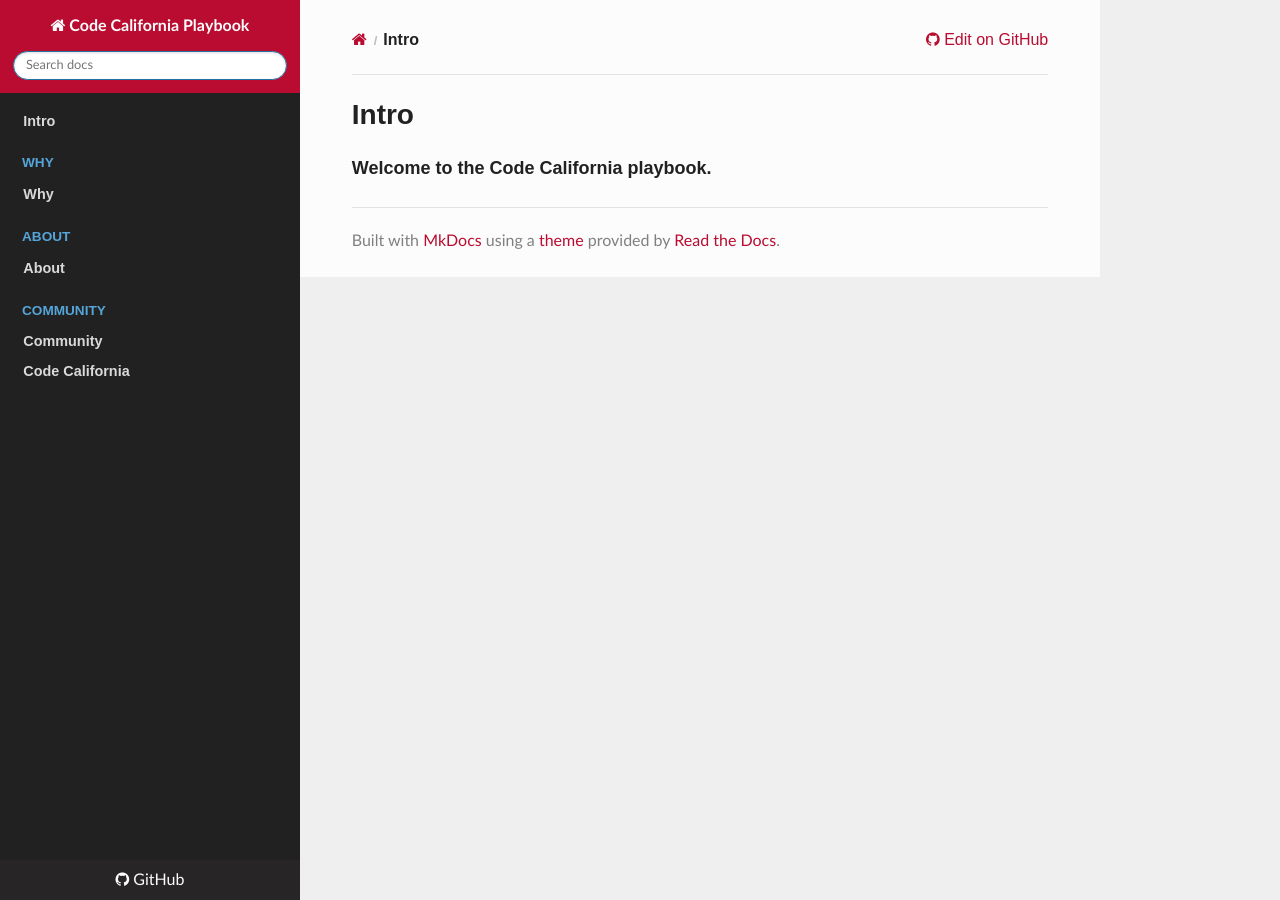
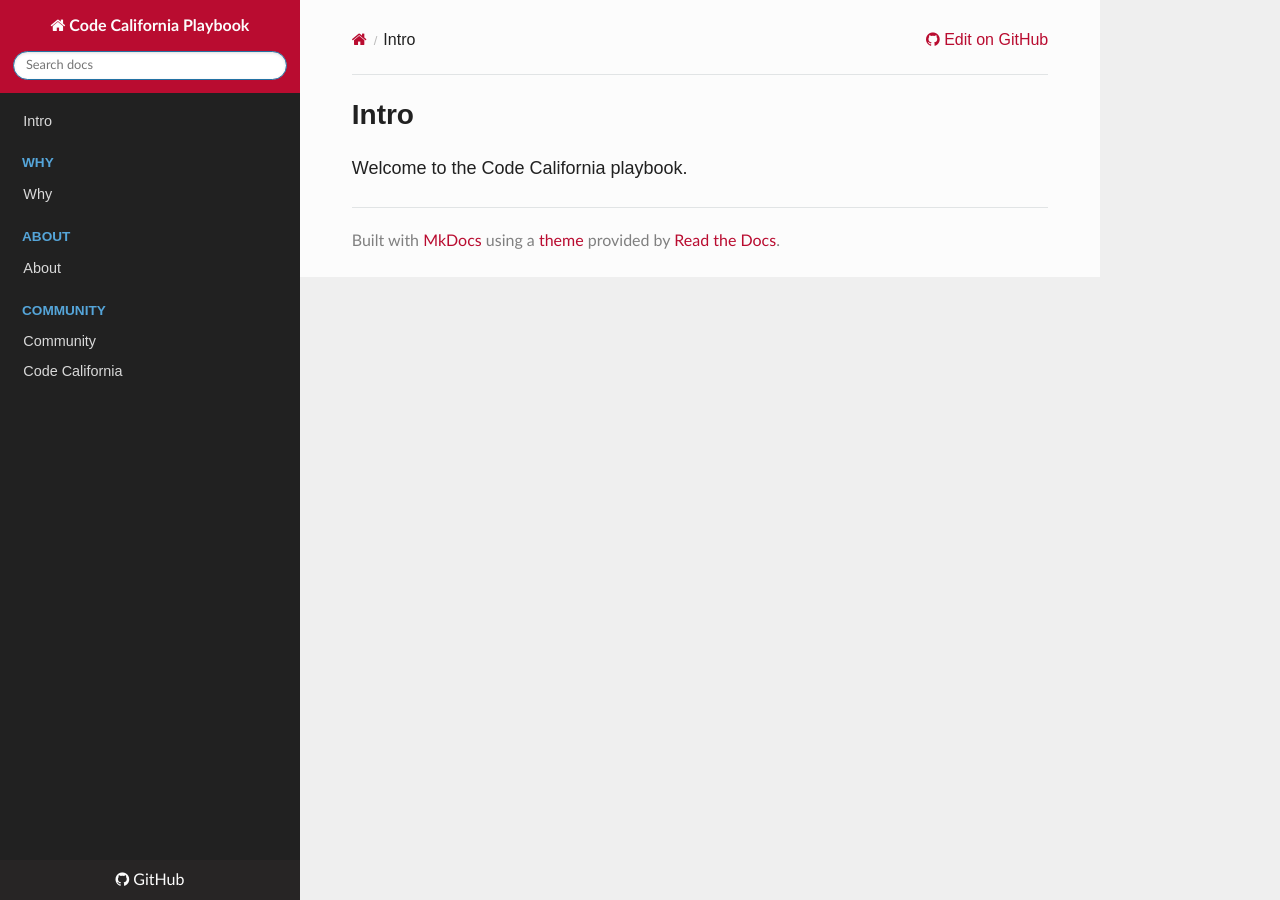
Before and after one commit to CA-CODE-Works/playbook, an MkDocs documentation site: the page built from docs/README.md, in a window 1280 px wide. Built offline with MkDocs 1.6.1, drawn with Linux system fonts in a browser that asks for light colours; nearby versions of some CDN libraries.

Commit message:
Update extra.css

```diff
--- a/docs/css/extra.css
+++ b/docs/css/extra.css
@@ -1,5 +1,7 @@
 h1, h2, h3, h4, h5, h6, p, li, blockquote {
   font-family: 'Source Sans Pro', sans-serif;
+}
+h1, h2, h3, h4, h5, h6 {
   font-weight: 900;
 }
 .wy-nav-side {
```
